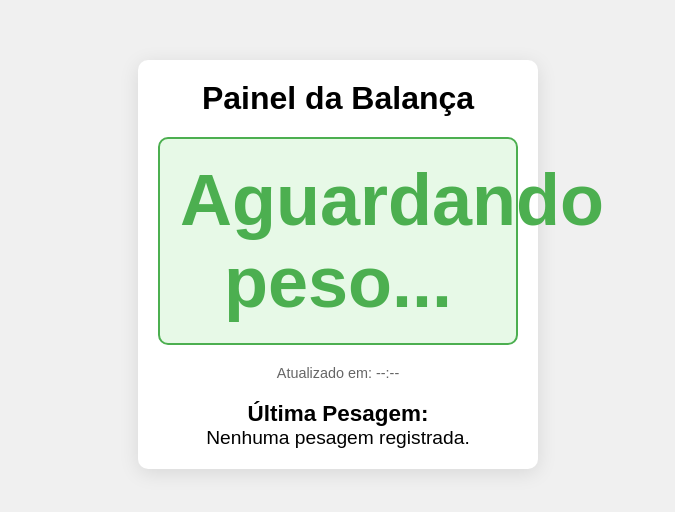
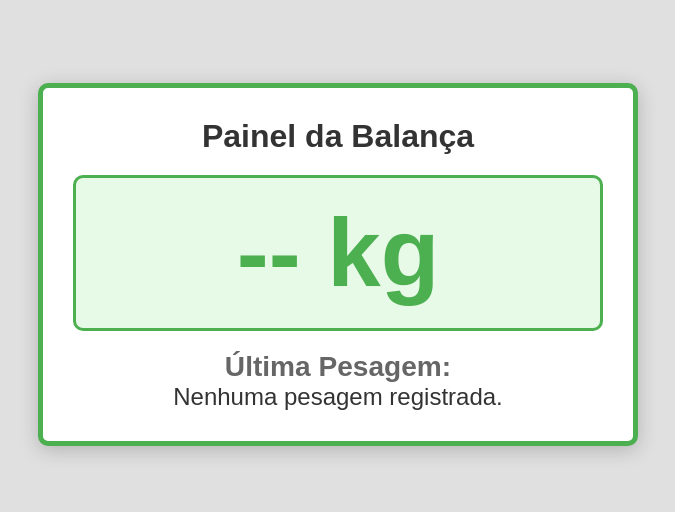
Before and after one commit to gabrielss2406/ConnectFarm-LocalizationSystem, a website: page public/weight.html in a window 1280 px wide. Shown: the part 136-648 px from the top of the page, without its empty margins (302-977 px from the left). Drawn offline with nearby package versions, Linux system fonts and the light colour scheme; no server answers.

Commit message:
fix: balance design

```diff
--- a/public/weight.html
+++ b/public/weight.html
@@ -18,50 +18,68 @@
             justify-content: center;
             align-items: center;
             height: 100vh;
-            background-color: #f0f0f0;
+            background-color: #e0e0e0;
+            /* Cor de fundo mais suave */
             font-family: Arial, sans-serif;
         }
 
         .container {
             text-align: center;
             background-color: #fff;
-            padding: 20px;
+            padding: 30px;
             border-radius: 10px;
-            box-shadow: 0 4px 20px rgba(0, 0, 0, 0.1);
+            box-shadow: 0 4px 20px rgba(0, 0, 0, 0.2);
             width: 90vw;
-            max-width: 400px;
+            /* Mantém a largura responsiva */
+            max-width: 600px;
+            /* Aumenta a largura máxima */
+            border: 5px solid #4CAF50;
+            /* Borda verde */
         }
 
         .weight-display {
-            font-size: 3rem;
+            font-size: 4rem;
+            /* Aumenta o tamanho da fonte */
             font-weight: bold;
             margin: 20px 0;
             padding: 20px;
-            border: 2px solid #4CAF50;
+            border: 3px solid #4CAF50;
             border-radius: 10px;
             background-color: #e7f9e7;
             color: #4CAF50;
+            transition: transform 0.2s;
+            /* Animação ao atualizar */
         }
 
-        .footer {
-            font-size: 0.9rem;
-            color: #666;
+        .weight-display:hover {
+            transform: scale(1.05);
+            /* Efeito de hover */
         }
 
         .history {
             margin-top: 20px;
             text-align: center;
-            /* Centraliza o texto */
-            font-size: 1.2rem;
+            font-size: 1.5rem;
+            /* Aumenta o tamanho da fonte do histórico */
+            color: #333;
+            /* Cor mais escura para melhor contraste */
         }
 
         .history-entry {
             list-style: none;
-            /* Remove o marcador da lista */
             margin: 0;
-            /* Remove margem */
             padding: 0;
-            /* Remove preenchimento */
+        }
+
+        h1 {
+            font-size: 2rem;
+            margin-bottom: 20px;
+            color: #333;
+        }
+
+        h3 {
+            margin-top: 20px;
+            color: #666;
         }
     </style>
 </head>
@@ -70,10 +88,7 @@
     <div class="container">
         <h1>Painel da Balança</h1>
         <div class="weight-display">
-            <h2 id="weight">Aguardando peso...</h2>
-        </div>
-        <div class="footer">
-            <p>Atualizado em: <span id="timestamp">--:--</span></p>
+            <h2 id="weight">-- kg</h2>
         </div>
         <div class="history">
             <h3>Última Pesagem:</h3>
@@ -89,17 +104,13 @@
         let previousWeight = "Nenhuma pesagem registrada."; // Armazena a última pesagem
 
         socket.on('updateWeight', (data) => {
-            const now = new Date();
-            const currentWeightEntry = `Peso: ${data.weight} kg - ${now.toLocaleTimeString()}`;
+            const currentWeightEntry = `${data.weight} kg`;
 
             // Atualiza a última pesagem no histórico antes de atualizar o peso atual
             document.getElementById('lastWeight').innerText = previousWeight;
 
             // Atualiza o peso atual no painel
             document.getElementById('weight').innerText = currentWeightEntry;
-
-            // Atualiza o timestamp
-            document.getElementById('timestamp').innerText = now.toLocaleTimeString();
 
             // Armazena o peso atual como a última pesagem para a próxima atualização
             previousWeight = currentWeightEntry;
```
Also changed, not shown: public/style.css (+4 -4 lines), public/foto_grama.jpg (added), public/foto_vaca.png (added), src/controllers/weightController.ts (deleted), src/models/Weight.ts (deleted).
